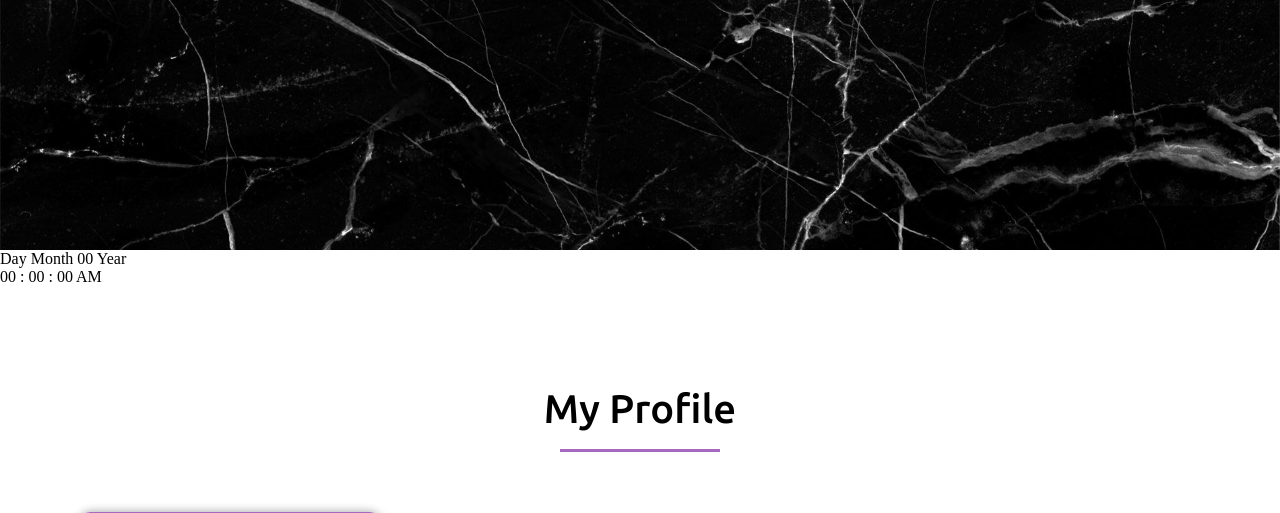
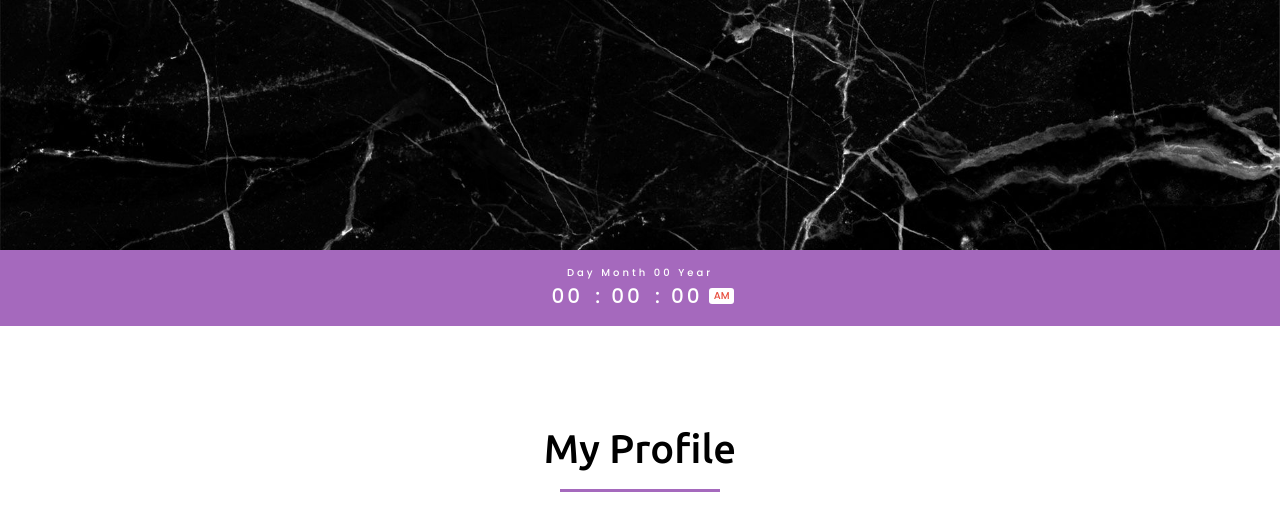
Before and after one commit to Nrhhmzh/Individual-Assignment-CSC574, a PHP site: page /index.html in a window 1280 px wide. Shown: the part 550-1063 px from the top of the page. Run offline with PHP 8.4, Linux system fonts and the light colour scheme; some libraries are stand-ins or nearby versions.

Commit message:
Update style.css

```diff
--- a/style.css
+++ b/style.css
@@ -186,6 +186,64 @@ footer span a:hover
 }
 
 /* end home section styling */
+
+/* date and clock section styling */
+.clock
+{
+    /* margin-top: 10px; */
+    display: flex;
+    justify-content: center;
+    align-items: center;
+    background: #A569BD;
+}
+
+.datetime
+{
+    color: #ffff;
+    /* background: #A569BD; */
+    font-family: "Poppins",sans-serif;
+    width: 240px;
+    padding: 15px 10px;
+    /* border: 3px solid #E74C3C; */
+    border-radius: 5px;
+}
+
+.date
+{
+    font-size: 10px;
+    font-weight: 500;
+    text-align: center;
+    letter-spacing: 3px;
+}
+
+.time
+{
+    font-size: 20px;
+    display: flex;
+    justify-content: center;
+    align-items: center;
+}
+
+.time span:not(:last-child)
+{
+    position: relative;
+    margin: 0 6px;
+    font-weight: 500;
+    text-align: center;
+    letter-spacing: 3px;
+}
+
+.time span:last-child
+{
+    background: #ffff;
+    color: #E74C3C;
+    font-size: 10px;
+    font-weight: 500;
+    text-transform: uppercase;
+    padding: 0 5px;
+    border-radius: 3px;
+}
+/* end date and clock section styling */
 
 /* all similar styling code */
 section
```
